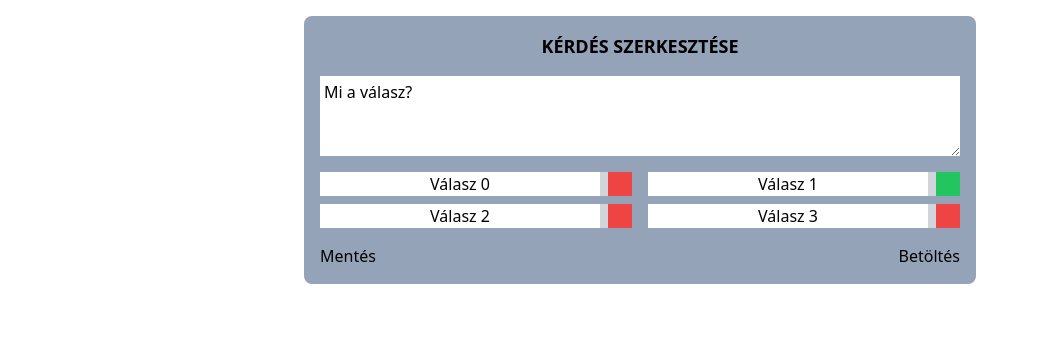
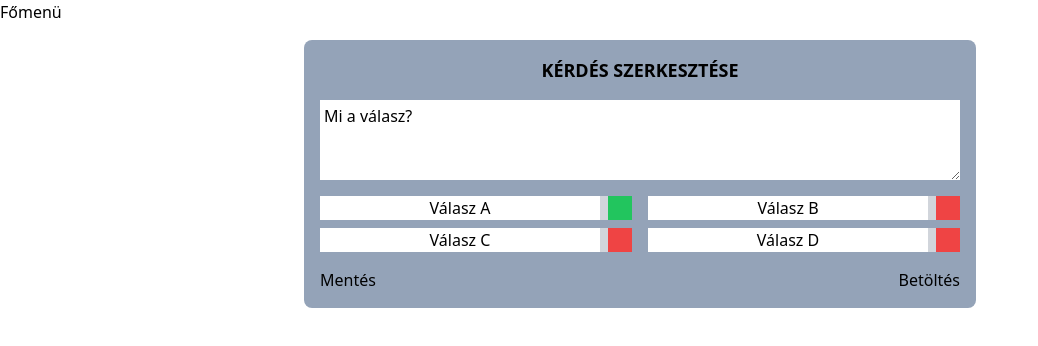
Before and after one commit to TomaSajt/honfoglalo-legacy, a SvelteKit app: page /editor in a window 1280 px wide. Shown: the top 346 px of the page, without its empty margins (0-1038 px from the left). Built offline with nearby package versions, Linux system fonts and the light colour scheme.

Commit message:
Make navigation easier and cleanup

```diff
--- a/src/routes/+layout.svelte
+++ b/src/routes/+layout.svelte
@@ -2,4 +2,9 @@
     import "../app.pcss";
 </script>
 
-<slot />
+<header>
+    <a href="/">Főmenü</a>
+</header>
+<main class="h-full">
+    <slot />
+</main>
--- a/src/routes/+page.svelte
+++ b/src/routes/+page.svelte
@@ -1,29 +1,4 @@
-<script lang="ts">
-    import InteractiveMap from "$lib/components/InteractiveMap.svelte";
-    import { hungary, type RegionState } from "$lib/mapInfo";
-    const mapInfo = hungary;
-    let lastClicked = "";
-    let arr = ["green", "blue", "red"] as ("green" | "blue" | "red")[];
-    function cycle() {
-        let el = arr.shift()!;
-        arr = [...arr, el];
-    }
-    let regionStates: RegionState[] = mapInfo.regions.map(() => ({
-        owner: "none",
-    }));
-    function onRegionClicked(index: number) {
-        if (regionStates[index].owner !== "none") return;
-        lastClicked = mapInfo.regions[index].name;
-        regionStates[index].owner = arr[0];
-        cycle();
-    }
-</script>
-
-<InteractiveMap
-    {onRegionClicked}
-    {regionStates}
-    {mapInfo}
-    class="mx-auto w-2/3"
-/>
-<div>last clicked: {lastClicked}</div>
-<div>current player: {arr[0]}</div>
+<div class="max-w-2xl min-w-min mx-auto my-4 flex justify-center gap-4">
+    <a href="/play">Játék</a>
+    <a href="/editor">Kérdéskezelő</a>
+</div>
--- a/src/routes/editor/+page.svelte
+++ b/src/routes/editor/+page.svelte
@@ -4,8 +4,8 @@
     let currentQuestion: Question = {
         type: "choice",
         question: "Mi a válasz?",
-        options: ["Válasz 0", "Válasz 1", "Válasz 2", "Válasz 3"],
-        correctIndex: 1,
+        options: ["Válasz A", "Válasz B", "Válasz C", "Válasz D"],
+        correctIndex: 0,
     };
 
     function download(filename: string, text: string) {
@@ -77,7 +77,7 @@
                         />
                     </div>
                     <button
-                        class="aspect-square flex-shrink-0"
+                        class="aspect-square flex-shrink-0 h-full"
                         class:bg-green-500={correct}
                         class:bg-red-500={!correct}
                         on:click={() => setCorrectIndex(i)}
--- /dev/null
+++ b/src/routes/play/+page.svelte
@@ -0,0 +1,29 @@
+<script lang="ts">
+    import InteractiveMap from "$lib/components/InteractiveMap.svelte";
+    import { hungary, type RegionState } from "$lib/mapInfo";
+    const mapInfo = hungary;
+    let lastClicked = "";
+    let arr = ["green", "blue", "red"] as ("green" | "blue" | "red")[];
+    function cycle() {
+        let el = arr.shift()!;
+        arr = [...arr, el];
+    }
+    let regionStates: RegionState[] = mapInfo.regions.map(() => ({
+        owner: "none",
+    }));
+    function onRegionClicked(index: number) {
+        if (regionStates[index].owner !== "none") return;
+        lastClicked = mapInfo.regions[index].name;
+        regionStates[index].owner = arr[0];
+        cycle();
+    }
+</script>
+
+<InteractiveMap
+    {onRegionClicked}
+    {regionStates}
+    {mapInfo}
+    class="mx-auto w-2/3"
+/>
+<div>last clicked: {lastClicked}</div>
+<div>current player: {arr[0]}</div>
```
